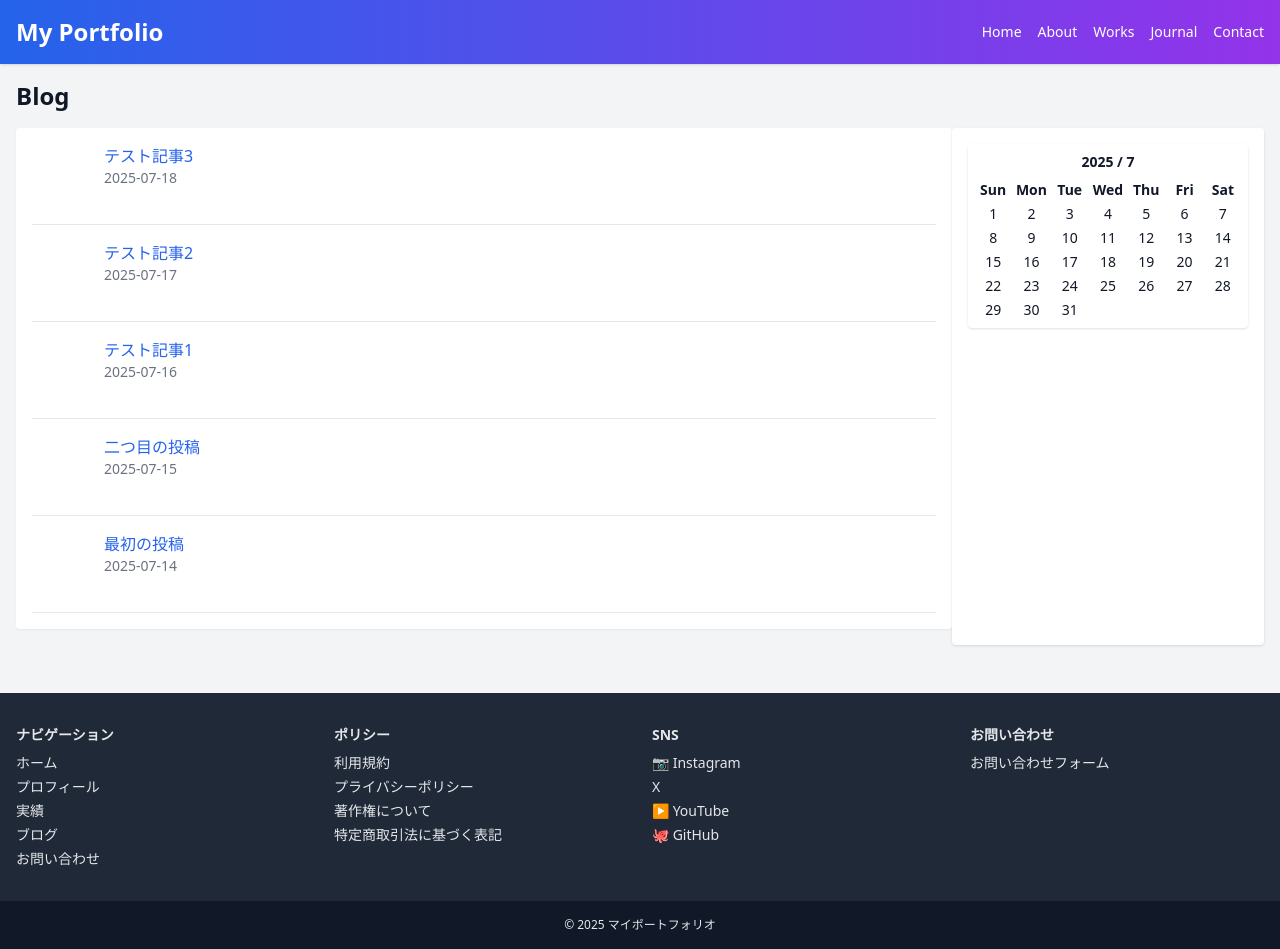
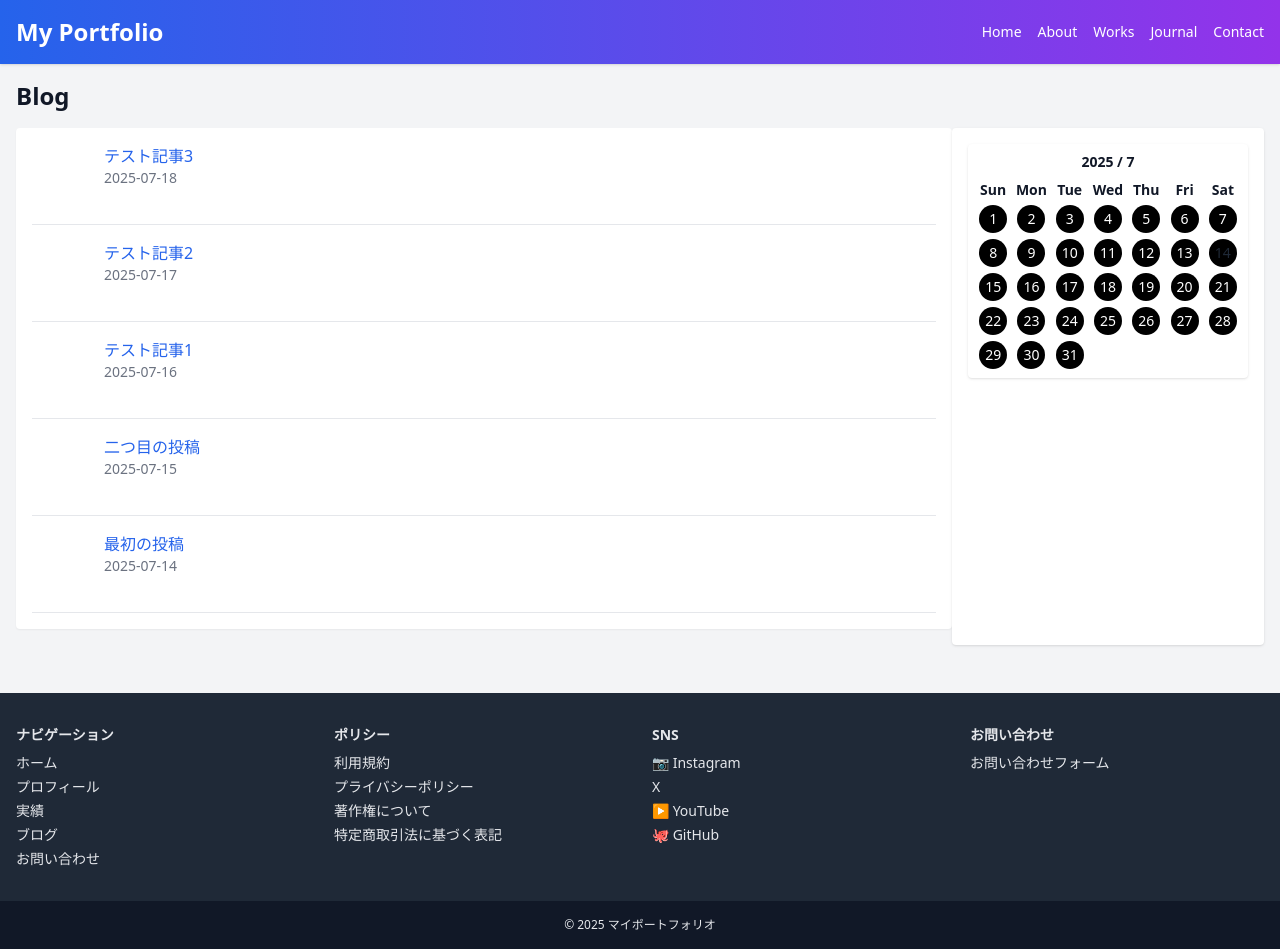
Before and after one commit to maruyamamasaya/Portfolio, a Next.js app: page /blog in a window 1280 px wide. Built offline with nearby package versions, Linux system fonts and the light colour scheme.

Commit message:
Style calendar day cells

```diff
--- a/src/app/components/Calendar.tsx
+++ b/src/app/components/Calendar.tsx
@@ -26,11 +26,18 @@ export default function Calendar() {
         {['Sun','Mon','Tue','Wed','Thu','Fri','Sat'].map(d => (
           <div key={d} className="text-center font-semibold">{d}</div>
         ))}
-        {days.map(d => (
-          <div key={d.toISOString()} className="text-center">
-            {d.getDate()}
-          </div>
-        ))}
+        {days.map(d => {
+          const isToday = d.toDateString() === today.toDateString();
+          return (
+            <div key={d.toISOString()} className="text-center">
+              <span
+                className={`calendar-day${isToday ? ' calendar-day-today' : ''}`}
+              >
+                {d.getDate()}
+              </span>
+            </div>
+          );
+        })}
       </div>
     </div>
   );
--- a/src/app/globals.css
+++ b/src/app/globals.css
@@ -14,3 +14,14 @@
 .calendar-widget {
   @apply bg-white p-2 rounded shadow;
 }
+
+/* Calendar day styles inspired by WordPress widget */
+.calendar-day {
+  @apply inline-flex items-center justify-center w-7 h-7 rounded-full bg-black text-white m-px leading-7;
+}
+.calendar-day:hover {
+  @apply bg-indigo-200 text-black scale-110 duration-1000;
+}
+.calendar-day-today {
+  @apply text-gray-800;
+}
```
